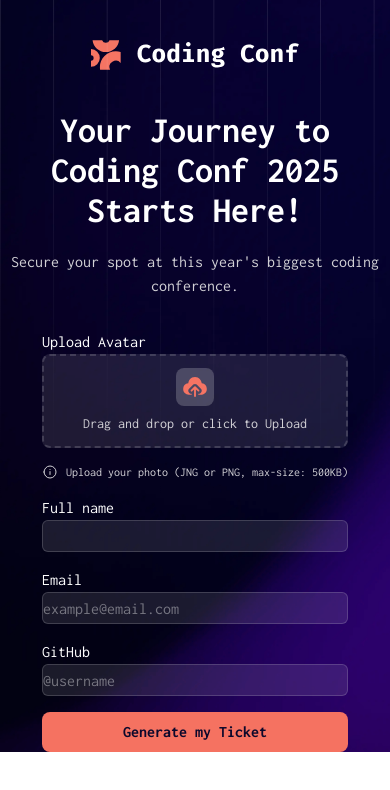
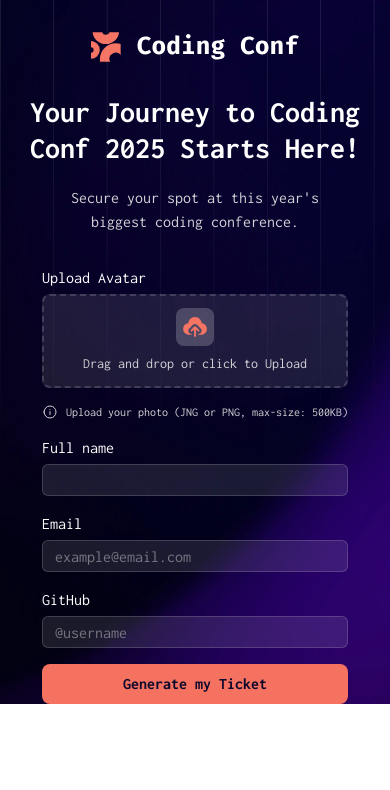
Before and after one commit to PraiseTy/Tailwind-Practice-Repo, a React (Vite) app in the folder Conference-Ticket-Generator/: page / in a window 390 px wide. Shown: the top 790 px of the page. Built offline with nearby package versions, Linux system fonts and the light colour scheme.

Commit message:
feat: save form data

```diff
--- a/Conference-Ticket-Generator/src/components/Input/InputPage.jsx
+++ b/Conference-Ticket-Generator/src/components/Input/InputPage.jsx
@@ -1,24 +1,86 @@
-import React from 'react'
+import React, {useState} from 'react'
 
 const InputPage = () => {
+    const [userInfo, setUserInfo] = useState({ name: "", email:"", username: "", picture: ""});
+    const [isDragging, setIsDragging] = useState(false);
+
+    const processFile = (file) => {
+        if (!file) return;
+
+        if (!["image/jpeg", "image/png"].includes(file.type)) {
+            alert("Invalid file type. Only JPG and PNG are allowed.");
+            return;
+        }
+
+        if (file.size > 500 * 1024) {
+            alert("File size must be less than 500KB");
+            return;
+        }
+
+        const reader = new FileReader();
+        reader.onloadend = () => {
+            const base64String = reader.result?.toString();
+            localStorage.setItem("userPicture", base64String);
+            setUserInfo({ ...userInfo, picture: base64String });
+        };
+        reader.readAsDataURL(file);
+    };
+
+    const handleFileUpload = (e) => {
+        const file = e.target.files[0];
+        processFile(file);
+    };
+
+    const handleDragOver = (e) => {
+        e.preventDefault();
+        setIsDragging(true);
+    };
+
+    const handleDragLeave = () => {
+        setIsDragging(false);
+    };
+
+    const handleDrop = (e) => {
+        e.preventDefault();
+        setIsDragging(false);
+        const file = e.dataTransfer.files[0];
+        processFile(file);
+    };
+
+    const handleChange = (e) => {
+        const {name, value} = e.target;
+        setUserInfo((prev) => ({ ...prev, [name]: value }));
+    }
+
+    const handleSubmit= (e)=> {
+        e.preventDefault();
+        localStorage.setItem("userInfo", JSON.stringify(userInfo));
+         console.log('UserInfo', userInfo);
+        setUserInfo({ name: "", email: "", username: "", picture: "" });
+        alert('User Info Saved')
+    }
+
     return (
         <div className='flex flex-col items-center justify-center'>
-            <div className='mt-10'>
+            <div className='mt-8'>
                 <img src='/logo-full.svg' alt='logo'/>
             </div>
-            <div className='mt-10 mb-8 text-center'>
-                <h1 className='text-4xl font-bold max-w-xl'>Your Journey to Coding Conf 2025 Starts Here!</h1>
-                <p className='mt-5 text-neutral-light'>Secure your spot at this year's biggest coding conference.</p>
+            <div className='my-8 text-center max-w-sm md:max-w-xl'>
+                <h1 className='md:text-4xl text-3xl font-bold  '>Your Journey to Coding Conf 2025 Starts Here!</h1>
+                <p className='mt-5 text-neutral-light mx-auto w-2/3 md:w-full'>Secure your spot at this year's biggest coding conference.</p>
             </div>
-            <form>
-                <div className='max-w-sm space-y-4'>
-                    <label className='mb-1'>Upload Avatar</label>
-                    <div className='bg-neutral-white/10 rounded-lg flex flex-col items-center py-3 border border-neutral-light/20 border-dashed border-2'>
+            <form onSubmit={handleSubmit}>
+                <div className='w-full md:max-w-sm  space-y-4'>
+                    <p className='mb-1'>Upload Avatar</p>
+                    <div  className={`bg-neutral-white/10 rounded-lg flex flex-col items-center py-3 border border-neutral-light/20 border-dashed border-2
+                            ${isDragging ? "border-orange-primary" : "border-neutral-light/20"}`}  onDragOver={handleDragOver}
+                         onDragLeave={handleDragLeave}
+                         onDrop={handleDrop}>
                         <label className='text-neutral-light text-sm'>
                             <div className='bg-neutral-white/20 rounded-lg w-fit p-1 mb-2 mx-auto'>
-                                <img src='/icon-upload.svg' alt='upload'/>
+                                <img src={userInfo.picture ? userInfo.picture : '/icon-upload.svg'} alt='upload'/>
                             </div>
-                            <input type='file' accept="image/*" className="hidden"/>
+                            <input type='file' accept="image/*" className="hidden" name='picture' onChange={handleFileUpload} />
                             Drag and drop or click to Upload
                         </label>
                     </div>
@@ -27,20 +89,20 @@ const InputPage = () => {
                         <p className='text-neutral-light text-xs'>Upload your photo (JNG or PNG, max-size: 500KB)</p>
                     </div>
                     <div className='flex flex-col'>
-                        <label>Full name</label>
+                        <label className='mb-1'>Full name</label>
                         <input type='text' name='name'
-                               className='bg-neutral-white/10 rounded-md h-8 border border-neutral-light/20 focus:outline-none text-neutral-light' />
+                               className='bg-neutral-white/10 rounded-md h-8 border border-neutral-light/20 focus:outline-none text-neutral-light pl-3' value={userInfo.name} onChange={handleChange} />
                     </div>
                     <div className='flex flex-col'>
-                        <label>Email</label>
-                        <input type='email' name='email' placeholder='example@email.com' className='bg-neutral-white/10 rounded-md h-8 border border-neutral-light/20 focus:outline-none text-neutral-light'/>
+                        <label className='mb-1'>Email</label>
+                        <input type='email' name='email' placeholder='example@email.com' className='bg-neutral-white/10 rounded-md h-8 border border-neutral-light/20 focus:outline-none text-neutral-light pl-3' value={userInfo.email} onChange={handleChange}/>
                     </div>
                     <div className='flex flex-col'>
-                        <label>GitHub</label>
+                        <label className='mb-1'>GitHub</label>
                         <input type='text' name='username' placeholder='@username'
-                               className='bg-neutral-white/10 rounded-md h-8 border border-neutral-light/20 focus:outline-none text-neutral-light'/>
+                               className='bg-neutral-white/10 rounded-md h-8 border border-neutral-light/20 focus:outline-none text-neutral-light pl-3' value={userInfo.username} onChange={handleChange} />
                     </div>
-                    <button className=' w-full py-2 bg-orange-primary text-neutral-black font-bold rounded-lg'>
+                    <button className='w-full py-2 bg-orange-primary text-neutral-black font-bold rounded-lg hover:bg-orange-dark'>
                         Generate my Ticket
                     </button>
 
```
